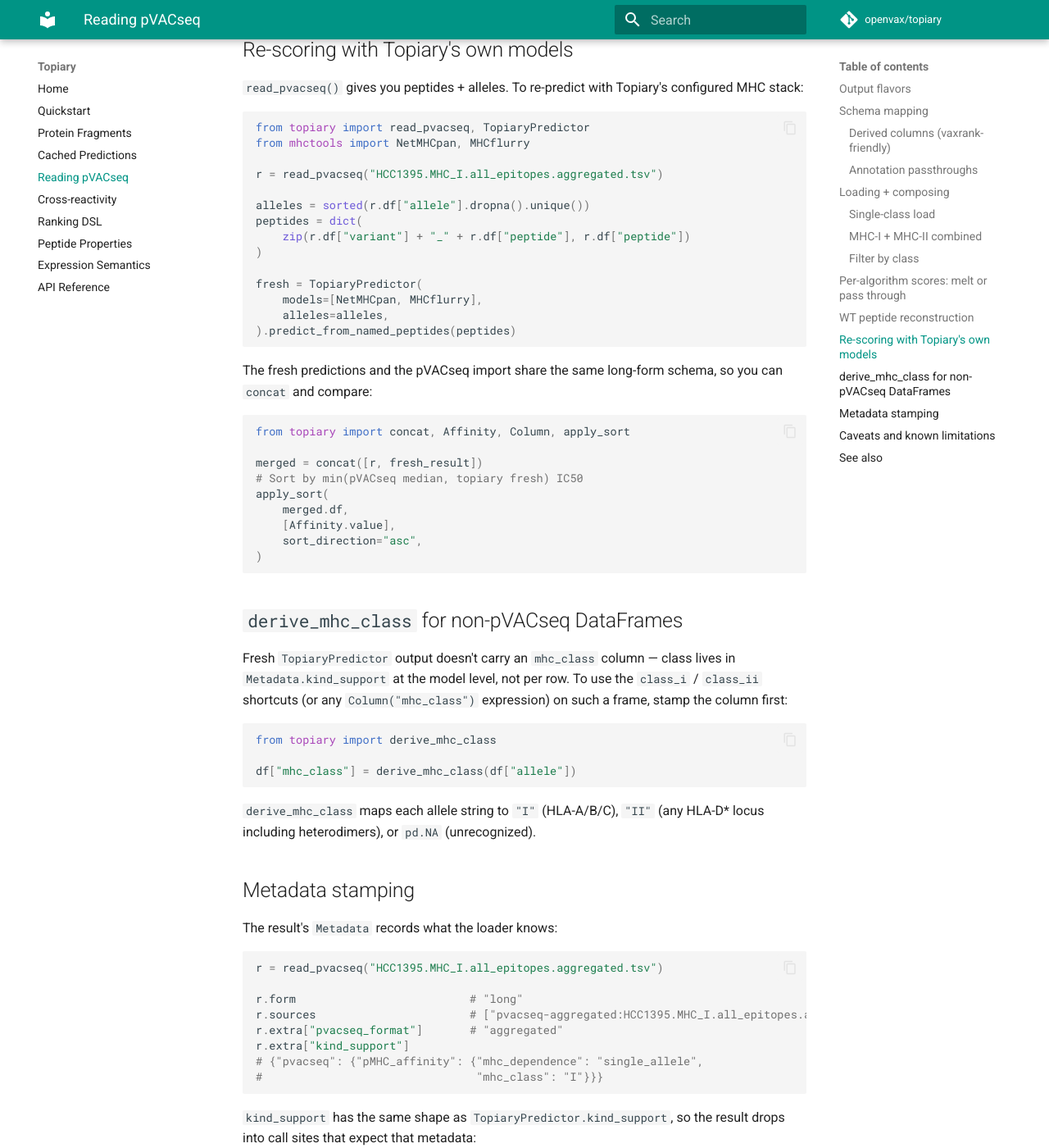
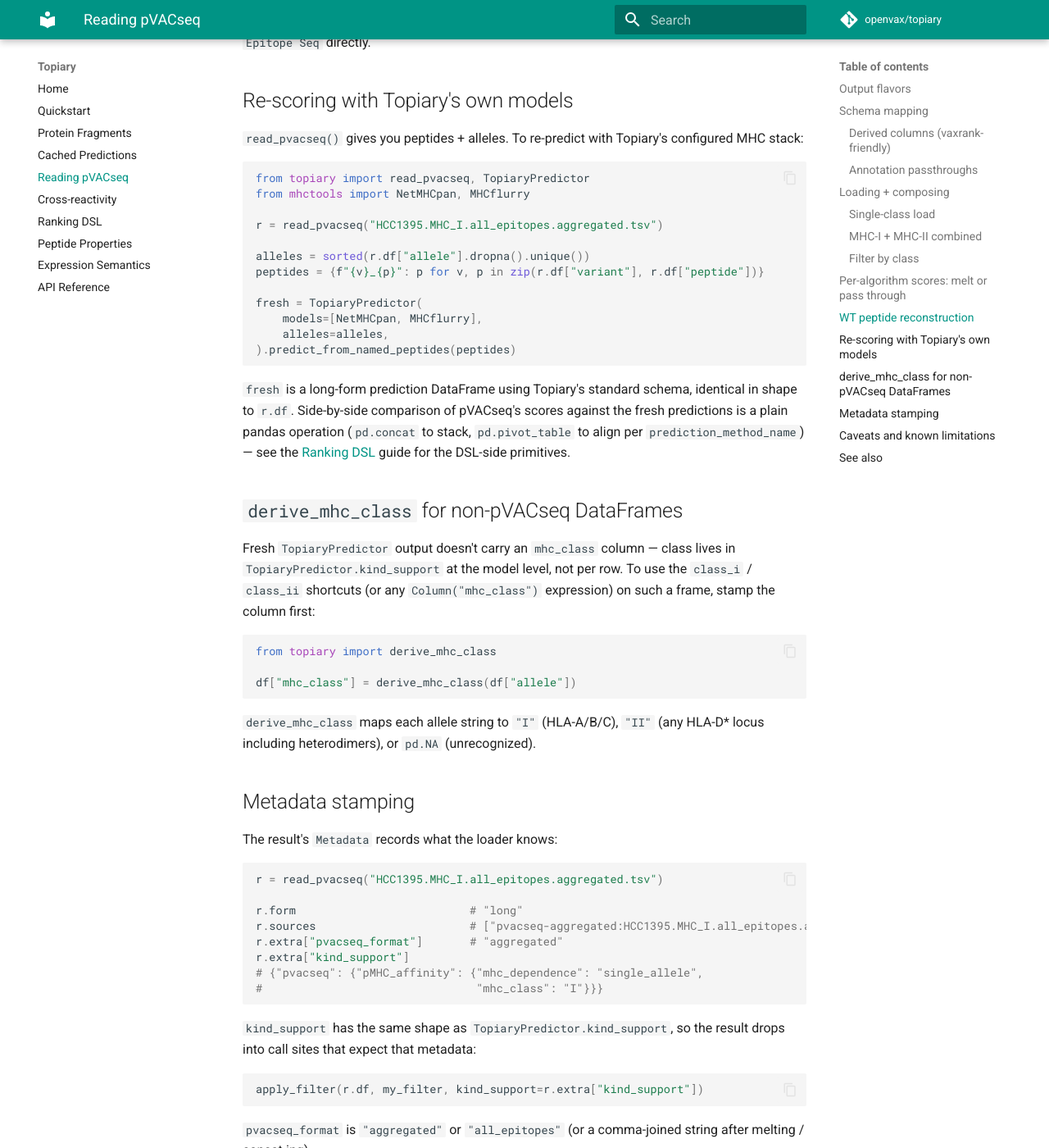
Before and after one commit to openvax/topiary, an MkDocs documentation site: the page built from docs/pvacseq.md, in a window 1280 px wide and 1400 px high, scrolled down 5406 px. Shown: the whole window at 82% size. Built offline with MkDocs 1.6.1 and Material for MkDocs 9.7.7, drawn with Linux system fonts in a browser that asks for light colours; comment, search, counter and statistics services are not loaded; some of the changed text lies outside the part shown.

Commit message:
docs/pvacseq: drop broken concat example, fix kind_support reference
Three issues found in the last review pass of `docs/pvacseq.md`:

1. The re-scoring section's `concat([r, fresh_result])` example referenced
   an undefined variable (`fresh_result` vs `fresh` from the assignment
   above), and even with the name fixed `concat` doesn't accept bare
   DataFrames — `TopiaryPredictor.predict_*` returns a DataFrame, not
   a TopiaryResult.  Rather than widen `concat` (scope creep beyond
   the loader's needs) or wrap the DataFrame artificially, drop the
   downstream-composition example entirely.  The re-scoring section
   shows how to fresh-predict; users compose with pandas as needed.

2. `"class lives in `Metadata.kind_support`"` — `Metadata` (the
   comment-block dataclass) doesn't have a `kind_support` field.
   The correct location is `TopiaryPredictor.kind_support`.

3. The schema-mapping table's `(or Best MT IC50 Score)` parenthetical
   read as "either column is acceptable."  Clarified to tie the
   fallback to pVACseq's `--top-score-metric=Best` configuration;
   same for the WT percentile column (Median vs Corresponding).

Also tightens the peptide-dict construction to a dict-comprehension
that makes the intent explicit instead of a dict(zip(...)) expression
that collapses duplicates as a side effect.

Two follow-up issues filed for the design surface that came out of
the review but doesn't belong in this PR:

- #168 — Add `allele_set` column to faithfully store haplotype-mode
  predictions (schema layer)
- #169 — DSL: explicit per-`mhc_dependence` peptide-level projection
  (query layer)

Together those two unblock cross-source / cross-kind prediction
comparison cleanly; without them, validator / combine-predictions
helpers can only approximate.  Out of scope for the pVACseq loader.

````diff
--- a/docs/pvacseq.md
+++ b/docs/pvacseq.md
@@ -189,9 +189,7 @@ from mhctools import NetMHCpan, MHCflurry
 r = read_pvacseq("HCC1395.MHC_I.all_epitopes.aggregated.tsv")
 
 alleles = sorted(r.df["allele"].dropna().unique())
-peptides = dict(
-    zip(r.df["variant"] + "_" + r.df["peptide"], r.df["peptide"])
-)
+peptides = {f"{v}_{p}": p for v, p in zip(r.df["variant"], r.df["peptide"])}
 
 fresh = TopiaryPredictor(
     models=[NetMHCpan, MHCflurry],
@@ -199,23 +197,11 @@ fresh = TopiaryPredictor(
 ).predict_from_named_peptides(peptides)
 ```
 
-The fresh predictions and the pVACseq import share the same long-form schema, so you can `concat` and compare:
-
-```python
-from topiary import concat, Affinity, Column, apply_sort
-
-merged = concat([r, fresh_result])
-# Sort by min(pVACseq median, topiary fresh) IC50
-apply_sort(
-    merged.df,
-    [Affinity.value],
-    sort_direction="asc",
-)
-```
+`fresh` is a long-form prediction DataFrame using Topiary's standard schema, identical in shape to `r.df`. Side-by-side comparison of pVACseq's scores against the fresh predictions is a plain pandas operation (`pd.concat` to stack, `pd.pivot_table` to align per `prediction_method_name`) — see the [Ranking DSL](ranking.md) guide for the DSL-side primitives.
 
 ## `derive_mhc_class` for non-pVACseq DataFrames
 
-Fresh `TopiaryPredictor` output doesn't carry an `mhc_class` column — class lives in `Metadata.kind_support` at the model level, not per row. To use the `class_i` / `class_ii` shortcuts (or any `Column("mhc_class")` expression) on such a frame, stamp the column first:
+Fresh `TopiaryPredictor` output doesn't carry an `mhc_class` column — class lives in `TopiaryPredictor.kind_support` at the model level, not per row. To use the `class_i` / `class_ii` shortcuts (or any `Column("mhc_class")` expression) on such a frame, stamp the column first:
 
 ```python
 from topiary import derive_mhc_class
````
Also changed, not shown: other parts of docs/pvacseq.md (+4 -4 lines).
